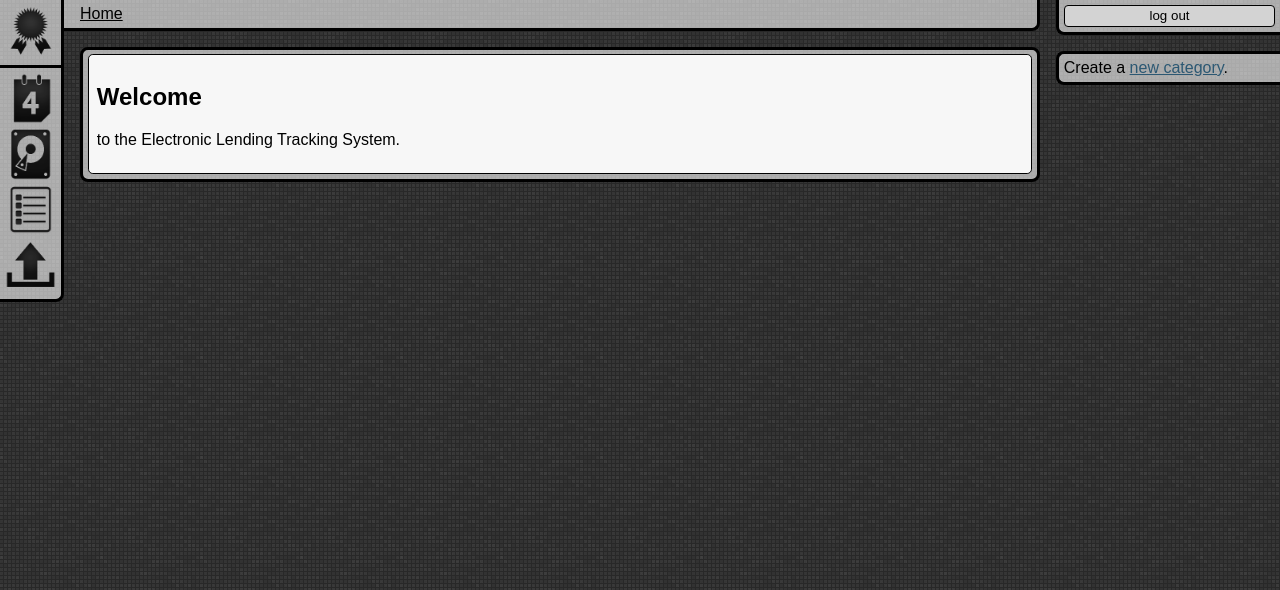
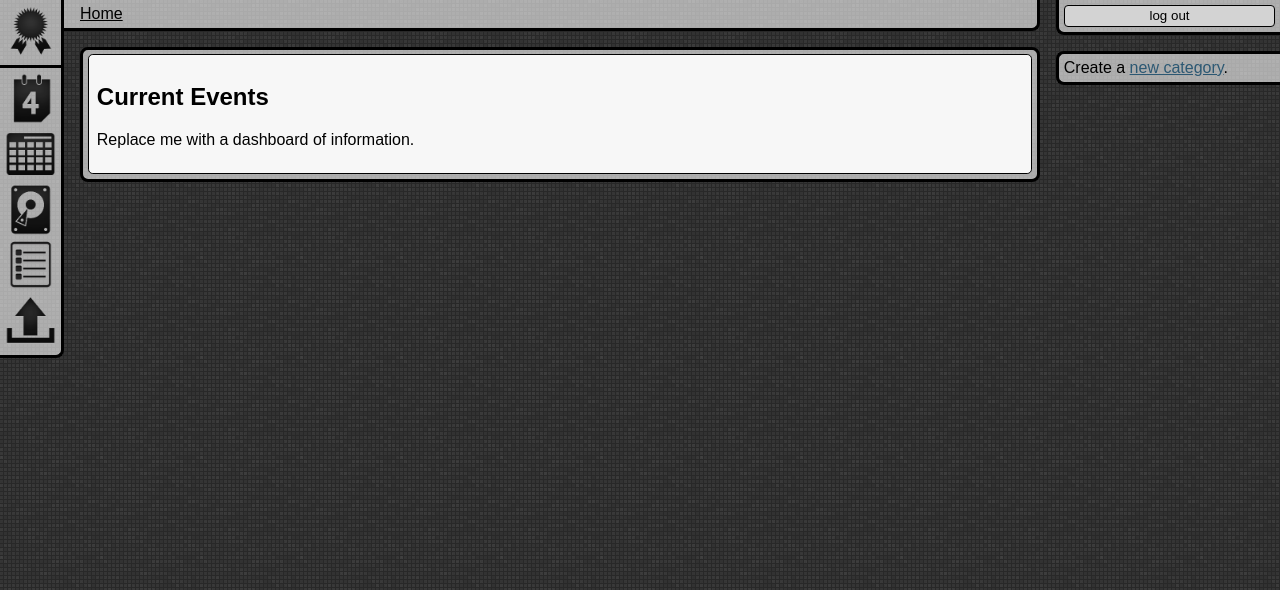
Before and after one commit to Ichimonji10/elts, a Django app: template code/elts/templates/elts/index.html in a window 1280 px wide. Shown: the top 590 px of the page. Run offline with Django 3.2, Linux system fonts and the light colour scheme; the template is opened without the code that fills it, so the values that code supplies are empty; parts of the project's set-up code (start-up, migrations or seed data) failed here and were passed over.

Commit message:
Revert "Remove current events in favor of greeting."
This reverts commit 1bf28cc0f2153f35edd3635c2033d56f2a05e384. It was made as a
last-minute change to prepare for the senior project presentation. The commit
hid the unfinished "Current Events" page. Now that ELTS has been presented,
there is little need to create hacks that hide unfinished portions of the
application.

```diff
--- a/code/elts/templates/elts/base.html
+++ b/code/elts/templates/elts/base.html
@@ -37,8 +37,13 @@
             </p>
             <ul>
                 <li>
+                    <a href='{% url 'elts.views.index' %}'>
+                        <img src='{% static 'elts/today.png' %}' alt='current events' />
+                    </a>
+                </li>
+                <li>
                     <a href='{% url 'elts.views.calendar' %}'>
-                        <img src='{% static 'elts/today.png' %}' alt='current events' />
+                        <img src='{% static 'elts/calendar.png' %}' alt='events this month' />
                     </a>
                 </li>
                 <li>
--- a/code/elts/templates/elts/index.html
+++ b/code/elts/templates/elts/index.html
@@ -3,10 +3,10 @@
 {% block title %}Home{% endblock %}
 
 {% block breadcrumb %}
-    <li><a href='{% url 'elts.views.calendar' %}'>Home</a></li>
+    <li><a href='{% url 'elts.views.index' %}'>Home</a></li>
 {% endblock %}
 
 {% block body %}
-    <h1>Welcome</h1>
-    <p>to the Electronic Lending Tracking System.</p>
+    <h1>Current Events</h1>
+    <p>Replace me with a dashboard of information.</p>
 {% endblock %}
```
